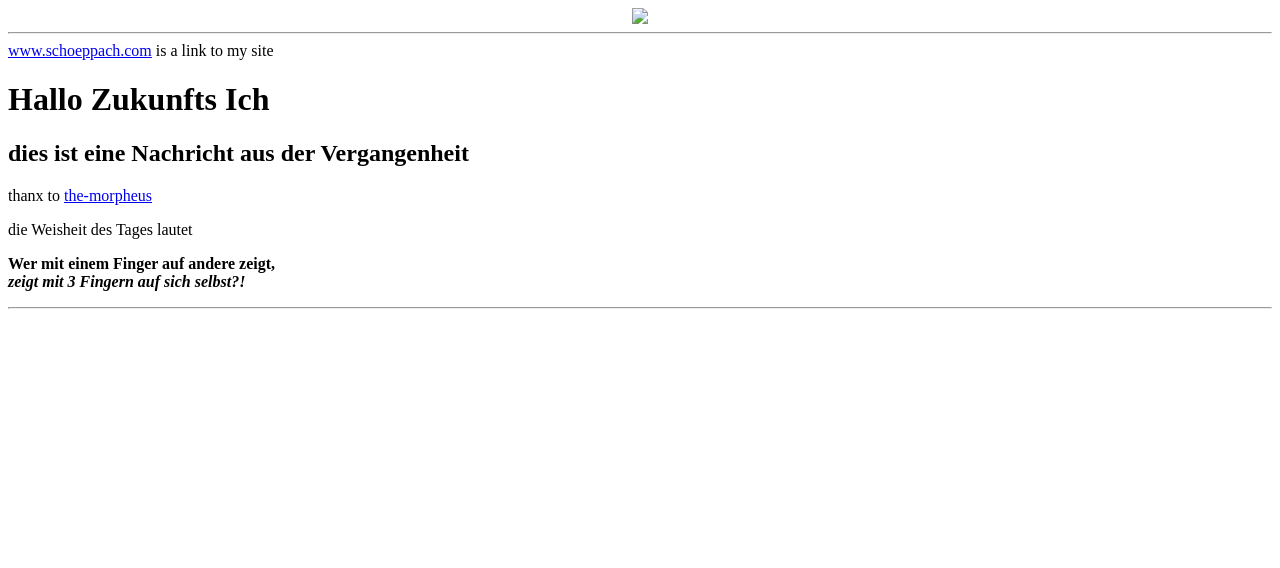
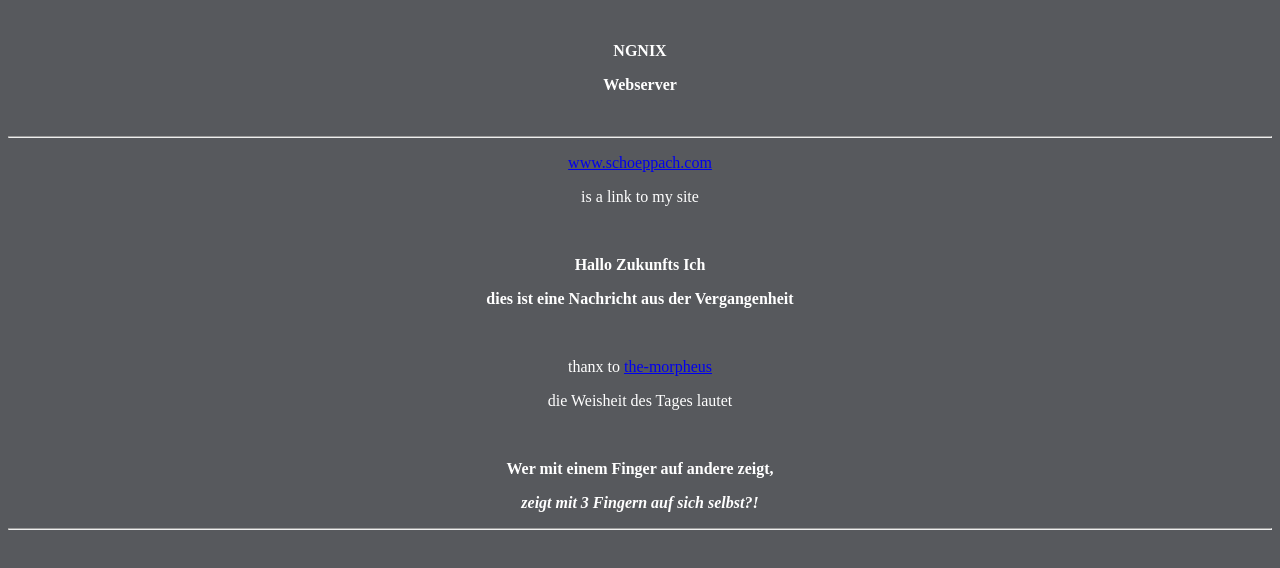
Before and after one commit to schoeppach/Docker-Container, a plain HTML site: page index.html in a window 1280 px wide. Drawn offline with Linux system fonts and the light colour scheme.

Commit message:
Update index.html

```diff
--- a/index.html
+++ b/index.html
@@ -1,35 +1,46 @@
 <HTML>
 
-<HEAD>
+<BODY BGCOLOR="57595D">
 
-<TITLE>NGNIX</TITLE>
+<font color=white>
+
+<br/>
+
+<p align="center"><B>NGNIX</B></p>
+
+<p align="center"><B>Webserver</B></p>
 
 </HEAD>
 
-<BODY BGCOLOR="FFFFFF">
+</HEAD>
 
-<CENTER><IMG SRC="clouds.jpg" ALIGN="BOTTOM"> </CENTER>
+<br/>
 
 <HR>
 
-<a href="http://www.schoeppach.com"target="_blank">www.schoeppach.com</a>
+<p align="center"><a href= color:blue "http://www.schoeppach.com"target="_blank">www.schoeppach.com</a></p>
 
+<p align="center">is a link to my site</p>
 
+<br/>
 
-is a link to my site
+<p align="center"><B>Hallo Zukunfts Ich</B></p>
 
-<H1>Hallo Zukunfts Ich</H1>
+<p align="center"><B>dies ist eine Nachricht aus der Vergangenheit</B> </p>
 
-<H2>dies ist eine Nachricht aus der Vergangenheit</H2>
+<br/>
 
-thanx to <a href="https://the-morpheus.de/"target="_blank">the-morpheus</a>
+<p align="center">thanx to <a href= color:blue "https://the-morpheus.de/"target="_blank">the-morpheus</a>
 
-<P> die Weisheit des Tages lautet
+<br/>
 
-<P> <B>Wer mit einem Finger auf andere zeigt,</B>
+<p align="center">die Weisheit des Tages lautet</p>
 
-<BR> <B><I>zeigt mit 3 Fingern auf sich selbst?!</I></B>
+<br/>
 
+<p align="center"><B>Wer mit einem Finger auf andere zeigt,</B></p>
+
+<p align="center"><B><I>zeigt mit 3 Fingern auf sich selbst?!</I></p>
 <HR>
 
 </BODY>
```
